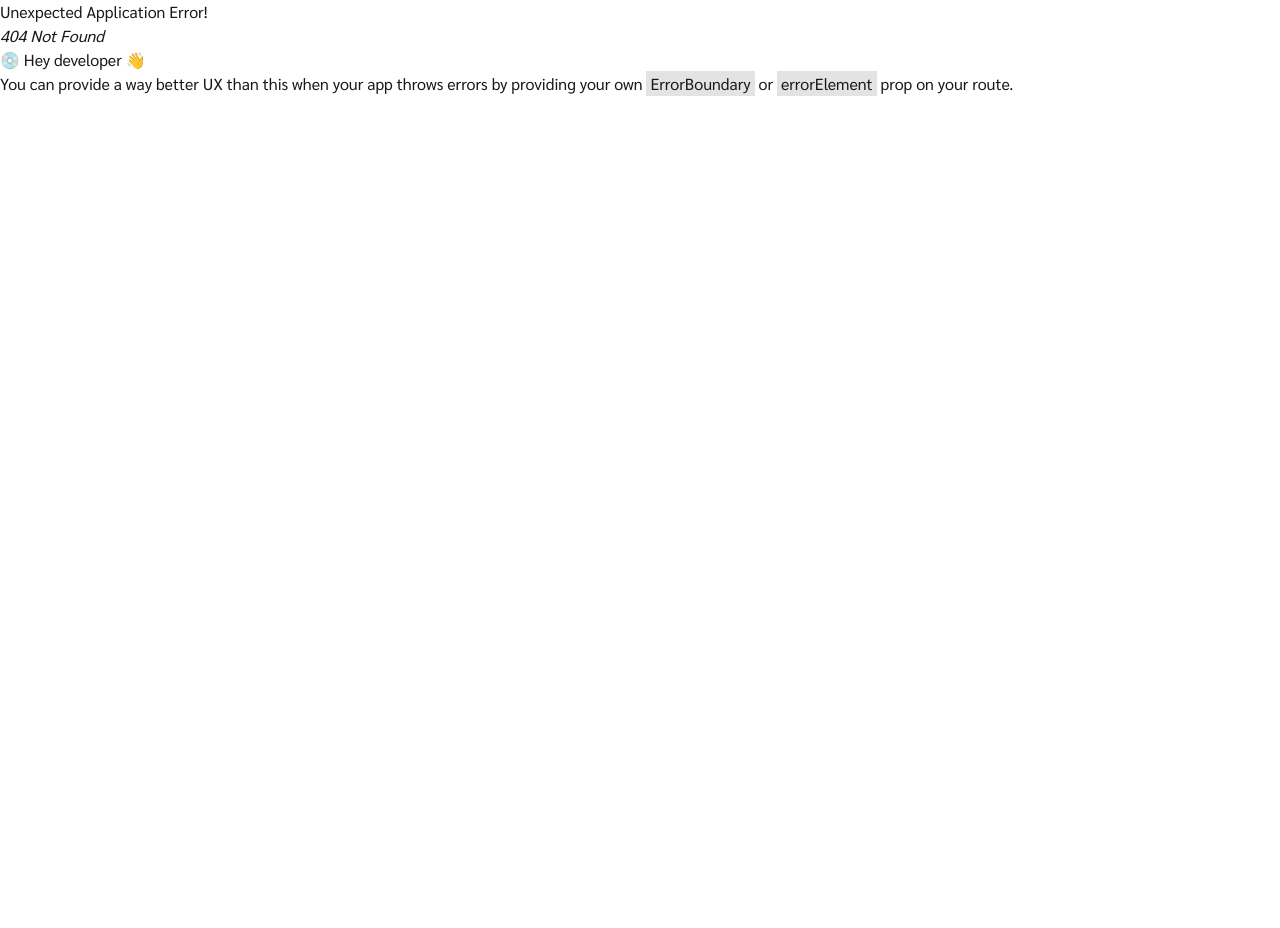
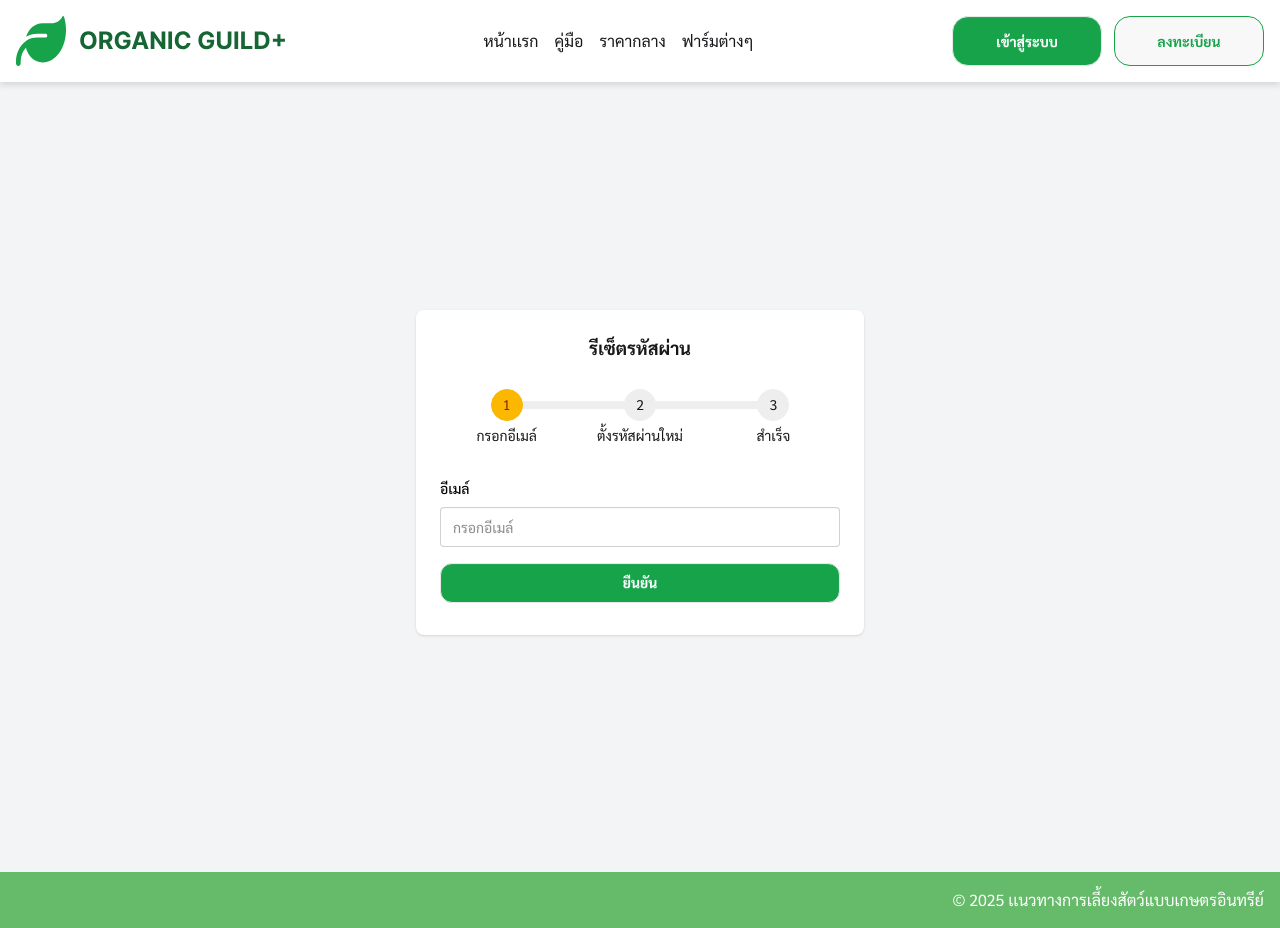
Before and after one commit to kajonsak002/project_client, a React (Vite) app: page /forgot_password in a window 1280 px wide. Before the commit this address had no page. Before the commit the page ends 800 px from the top, so only its background shows below. Built offline with nearby package versions, Linux system fonts and the light colour scheme.

Commit message:
[kajonsak]

```diff
--- a/src/App.jsx
+++ b/src/App.jsx
@@ -28,6 +28,7 @@ import Comunity from "./Farm/pages/Comunity";
 import Product from "./Farm/pages/Product";
 import Animal from "./Farm/pages/Animal";
 import FarmProfile from "./pages/FarmProfile";
+import ForGotPass from "./pages/ForGotPass";
 
 function App() {
   const router = createBrowserRouter([
@@ -51,6 +52,10 @@ function App() {
         {
           path: "farm",
           element: <FarmProfile />,
+        },
+        {
+          path: "forgot_password",
+          element: <ForGotPass />,
         },
       ],
     },
--- a/src/Layout/RootLayout.jsx
+++ b/src/Layout/RootLayout.jsx
@@ -7,7 +7,7 @@ function RootLayout() {
   return (
     <div className="flex flex-col min-h-screen overflow-x-auto w-full">
       <NavBar />
-      <main className="flex-grow w-full">
+      <main className="flex-grow w-full mt-18">
         <Outlet />
       </main>
       <Footer />
--- a/src/components/NavBar.jsx
+++ b/src/components/NavBar.jsx
@@ -28,7 +28,7 @@ function NavBar() {
   ];
 
   return (
-    <nav className="sticky top-0 z-50">
+    <nav className="fixed w-full top-0 z-50">
       <div className="flex justify-between p-4 bg-white drop-shadow-md items-center">
         <div className="logo">
           <p className="text-2xl font-bold">
--- /dev/null
+++ b/src/pages/ForGotPass.jsx
@@ -0,0 +1,120 @@
+import React, { useState } from "react";
+import { Link } from "react-router-dom";
+
+function ForGotPass() {
+  const [step, setStep] = useState(1);
+  const [email, setEmail] = useState("");
+  const [otp, setOtp] = useState("");
+  const [newPassword, setNewPassword] = useState("");
+
+  const handleEmailSubmit = (e) => {
+    e.preventDefault();
+    console.log("Email:", email);
+    setStep(2);
+  };
+
+  const handleResetPassword = (e) => {
+    e.preventDefault();
+    console.log("Resetting password with:", { email, newPassword });
+    setStep(3);
+  };
+
+  return (
+    <div className="flex flex-col items-center justify-center h-screen bg-gray-100 px-4">
+      <div className="card bg-base-100 w-full max-w-md shadow-sm">
+        <div className="card-body">
+          <h2 className="card-title flex justify-center mb-4">
+            รีเซ็ตรหัสผ่าน
+          </h2>
+
+          <ul className="steps w-full mb-6">
+            <li className={`step ${step >= 1 ? "step-warning" : ""}`}>
+              กรอกอีเมล์
+            </li>
+            <li className={`step ${step >= 2 ? "step-warning" : ""}`}>
+              ตั้งรหัสผ่านใหม่
+            </li>
+            <li className={`step ${step >= 3 ? "step-warning" : ""}`}>
+              สำเร็จ
+            </li>
+          </ul>
+
+          {step === 1 && (
+            <form onSubmit={handleEmailSubmit}>
+              <div className="form-control w-full mb-2">
+                <label className="label mb-2">
+                  <span className="label-text text-black font-medium">
+                    อีเมล์
+                  </span>
+                </label>
+                <input
+                  type="email"
+                  value={email}
+                  onChange={(e) => setEmail(e.target.value)}
+                  placeholder="กรอกอีเมล์"
+                  className="input input-bordered w-full"
+                  required
+                />
+              </div>
+
+              <div className="card-actions mt-4 mb-2">
+                <button
+                  type="submit"
+                  className="btn bg-[#16A34A] text-white w-full rounded-xl hover:bg-[#15803D]">
+                  ยืนยัน
+                </button>
+              </div>
+            </form>
+          )}
+
+          {step === 2 && (
+            <form onSubmit={handleResetPassword}>
+              <div className="form-control w-full mb-2">
+                <label className="label mb-2">
+                  <span className="label-text text-black font-medium">
+                    รหัสผ่านใหม่
+                  </span>
+                </label>
+                <input
+                  type="password"
+                  value={newPassword}
+                  onChange={(e) => setNewPassword(e.target.value)}
+                  placeholder="กรอกรหัสผ่านใหม่"
+                  className="input input-bordered w-full"
+                  required
+                />
+              </div>
+
+              <div className="card-actions mt-4 mb-2">
+                <button
+                  type="submit"
+                  className="btn bg-[#16A34A] text-white w-full rounded-xl hover:bg-[#15803D]">
+                  รีเซ็ตรหัสผ่าน
+                </button>
+              </div>
+            </form>
+          )}
+
+          {step === 3 && (
+            <div className="text-center mt-6 flex flex-col items-center space-y-4">
+              <div className="text-green-600 text-4xl">✅</div>
+              <h3 className="text-xl font-semibold text-green-700">
+                รีเซ็ตรหัสผ่านเรียบร้อยแล้ว
+              </h3>
+              <p className="text-gray-600">
+                คุณสามารถเข้าสู่ระบบด้วยรหัสผ่านใหม่ได้ทันที
+              </p>
+              <Link
+                to="/login"
+                className="btn btn-outline btn-success mt-2 px-6">
+                กลับไปที่หน้าเข้าสู่ระบบ
+              </Link>
+            </div>
+          )}
+        </div>
+      </div>
+    </div>
+  );
+}
+
+export default ForGotPass;
--- a/src/pages/Login.jsx
+++ b/src/pages/Login.jsx
@@ -33,13 +33,24 @@ function Login() {
               />
             </div>
             <div className="card-actions mt-4 mb-2">
-              <button className="btn btn-primary w-full">เข้าสู่ระบบ</button>
+              <Link to="/profile" className="w-full">
+                <button className="btn bg-[#16A34A] text-white w-full rounded-xl hover:bg-[#15803D]">
+                  เข้าสู่ระบบ
+                </button>
+              </Link>
             </div>
             <div className="flex justify-between">
-              <span className="text-blue-500 underline hover:text-blue-700">
-                <Link to="/register">ลงทะเบียน</Link>
+              <span>
+                ยังไม่มีบัญชีผู้ใช้?{" "}
+                <Link
+                  to="/register"
+                  className="text-blue-500 underline hover:text-blue-700">
+                  ลงทะเบียน
+                </Link>
               </span>
-              <span className="text-blue-500 underline">ลืมรหัสผ่าน</span>
+              <Link to="/forgot_password">
+                <span className="text-blue-500 underline">ลืมรหัสผ่าน</span>
+              </Link>
             </div>
           </form>
         </div>
--- a/src/pages/Register.jsx
+++ b/src/pages/Register.jsx
@@ -99,7 +99,9 @@ function Register() {
               </div>
             </form>
             <div className="card-actions justify-end">
-              <button className="btn btn-primary w-full">ลงทะเบียน</button>
+              <button className="btn bg-[#16A34A] text-white w-full rounded-xl hover:bg-[#15803D]">
+                ลงทะเบียน
+              </button>
             </div>
 
             <div className="flex justify-end">
```
